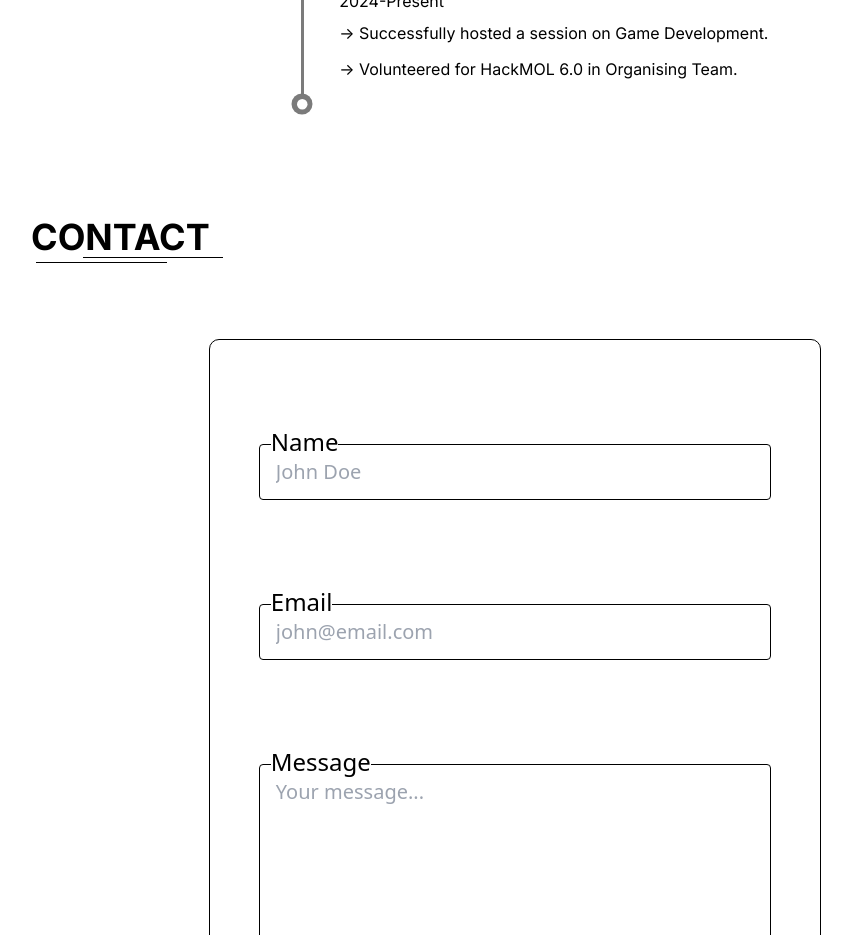
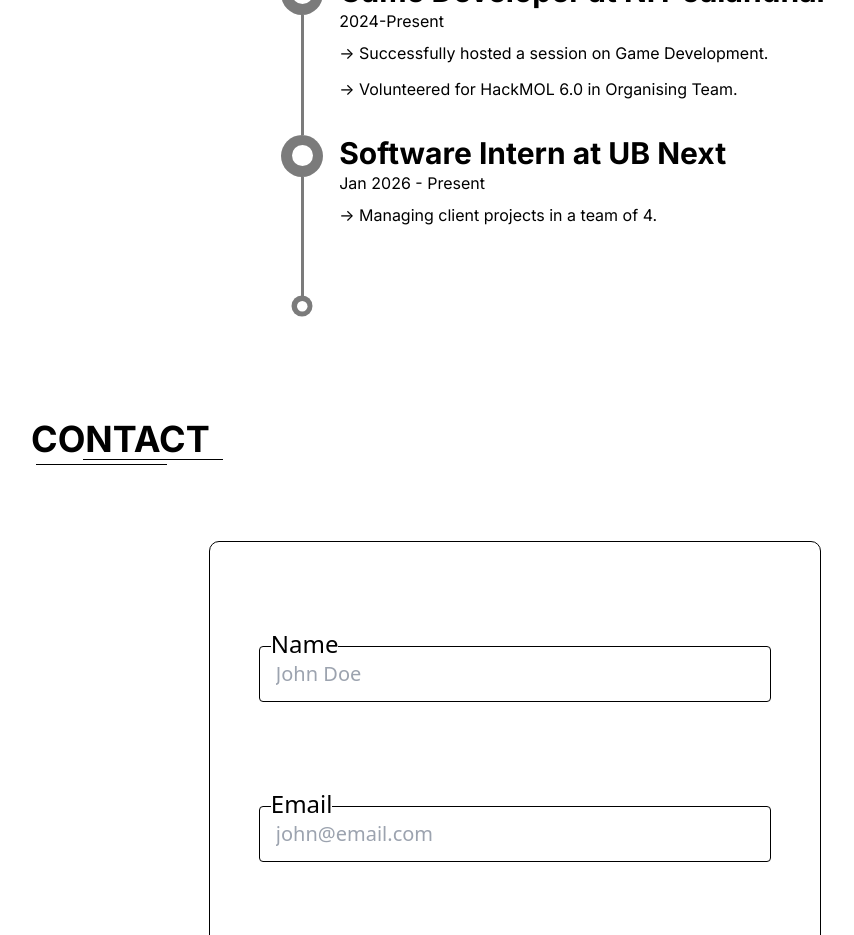
Before and after one commit to CodewithMukal/portfolio2, a React (Vite) app: page / in a window 1280 px wide. Shown: the part 3740-4675 px from the top of the page, without its empty margins (125-979 px from the left). Built offline with nearby package versions, Linux system fonts and the light colour scheme; no server answers; a web font is replaced by a local one.

Commit message:
Added experience

```diff
--- a/src/components/Experience.jsx
+++ b/src/components/Experience.jsx
@@ -12,7 +12,7 @@ export const Circle = (props) => {
   );
 };
 export const Line = () => {
-  return <div className={`w-[3px] h-[100px] bg-[#7b7b7b]`}></div>;
+  return <div className={`w-[3px] h-[120px] bg-[#7b7b7b]`}></div>;
 };
 export const Experience = () => {
   return (
@@ -25,11 +25,17 @@ export const Experience = () => {
           </div>
           <div className="flex flex-col gap-2">
             <div>
-              <h1 className="md:text-2xl text-xl lg:text-3xl font-bold">Student at NIT Jalandhar</h1>
-              <p className="text-[12px] md:text-[14px] lg:text-[16px]">2024-Present</p>
+              <h1 className="md:text-2xl text-xl lg:text-3xl font-bold">
+                Student at NIT Jalandhar
+              </h1>
+              <p className="text-[12px] md:text-[14px] lg:text-[16px]">
+                2024-Present
+              </p>
             </div>
             <div>
-              <p className="text-[12px] md:text-[14px] lg:text-[16px]">{"->"} Building connections and learning everyday.</p>
+              <p className="text-[12px] md:text-[14px] lg:text-[16px]">
+                {"->"} Building connections and learning everyday.
+              </p>
             </div>
           </div>
         </div>
@@ -45,11 +51,34 @@ export const Experience = () => {
               <h1 className="lg:text-3xl md:text-2xl text-xl font-bold">
                 Game Developer at NIT Jalandhar
               </h1>
-              <p className="text-[12px] md:text-[14px] lg:text-[16px]">2024-Present</p>
+              <p className="text-[12px] md:text-[14px] lg:text-[16px]">
+                2024-Present
+              </p>
             </div>
             <div className="flex flex-col gap-3 text-[12px] md:text-[14px] lg:text-[16px]">
               <p>{"->"} Successfully hosted a session on Game Development.</p>
               <p>{"->"} Volunteered for HackMOL 6.0 in Organising Team.</p>
+            </div>
+          </div>
+        </div>
+      </div>
+      <div className="font-[Inter] flex justify-start items-center">
+        <div className="flex gap-4">
+          <div className="flex flex-col justify-center items-center">
+            <Circle />
+            <Line />
+          </div>
+          <div className="flex flex-col gap-2">
+            <div>
+              <h1 className="lg:text-3xl md:text-2xl text-xl font-bold">
+                Software Intern at UB Next
+              </h1>
+              <p className="text-[12px] md:text-[14px] lg:text-[16px]">
+                Jan 2026 - Present
+              </p>
+            </div>
+            <div className="flex flex-col gap-3 text-[12px] md:text-[14px] lg:text-[16px]">
+              <p>{"->"} Managing client projects in a team of 4.</p>
             </div>
           </div>
         </div>
```
